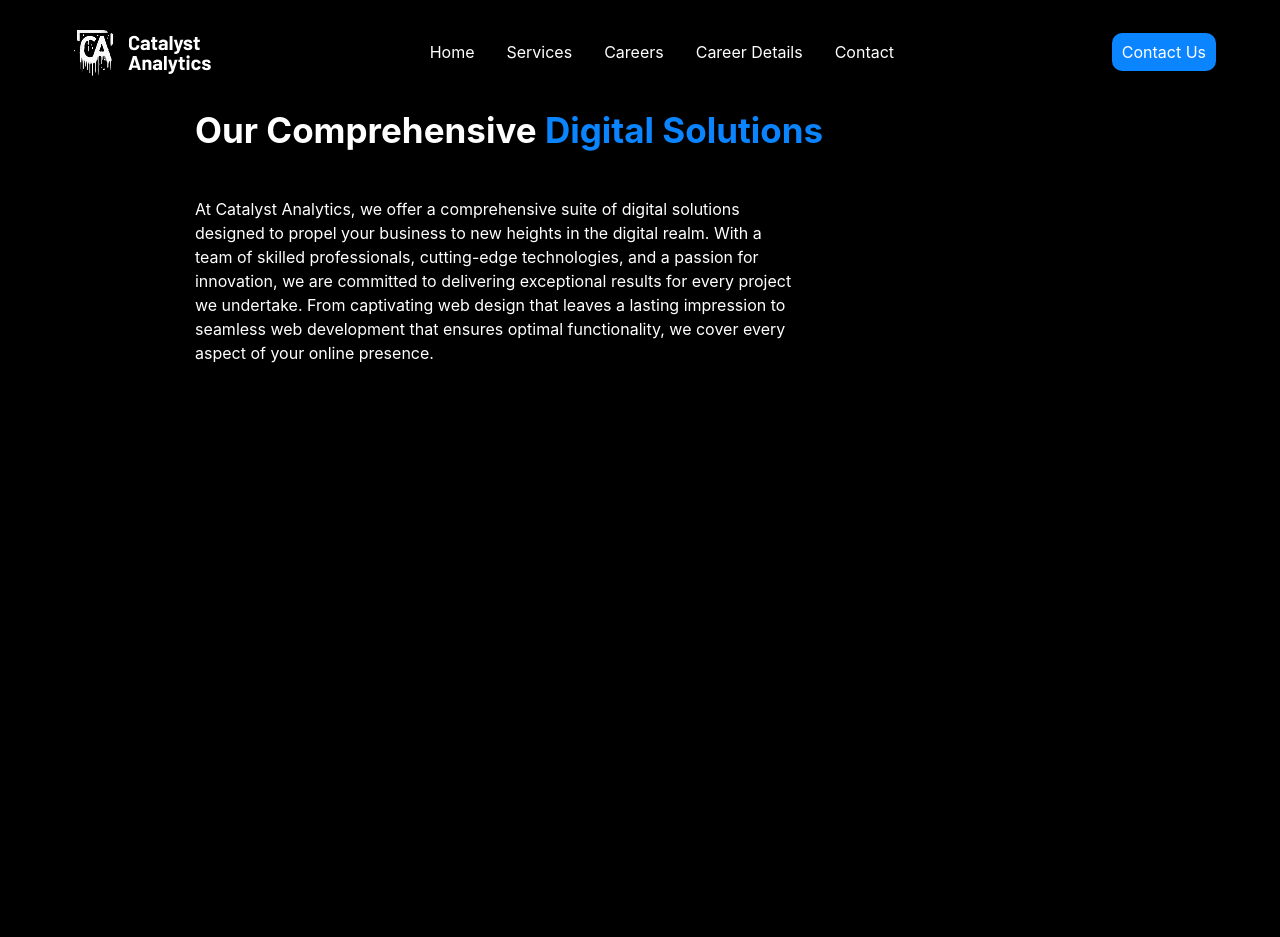
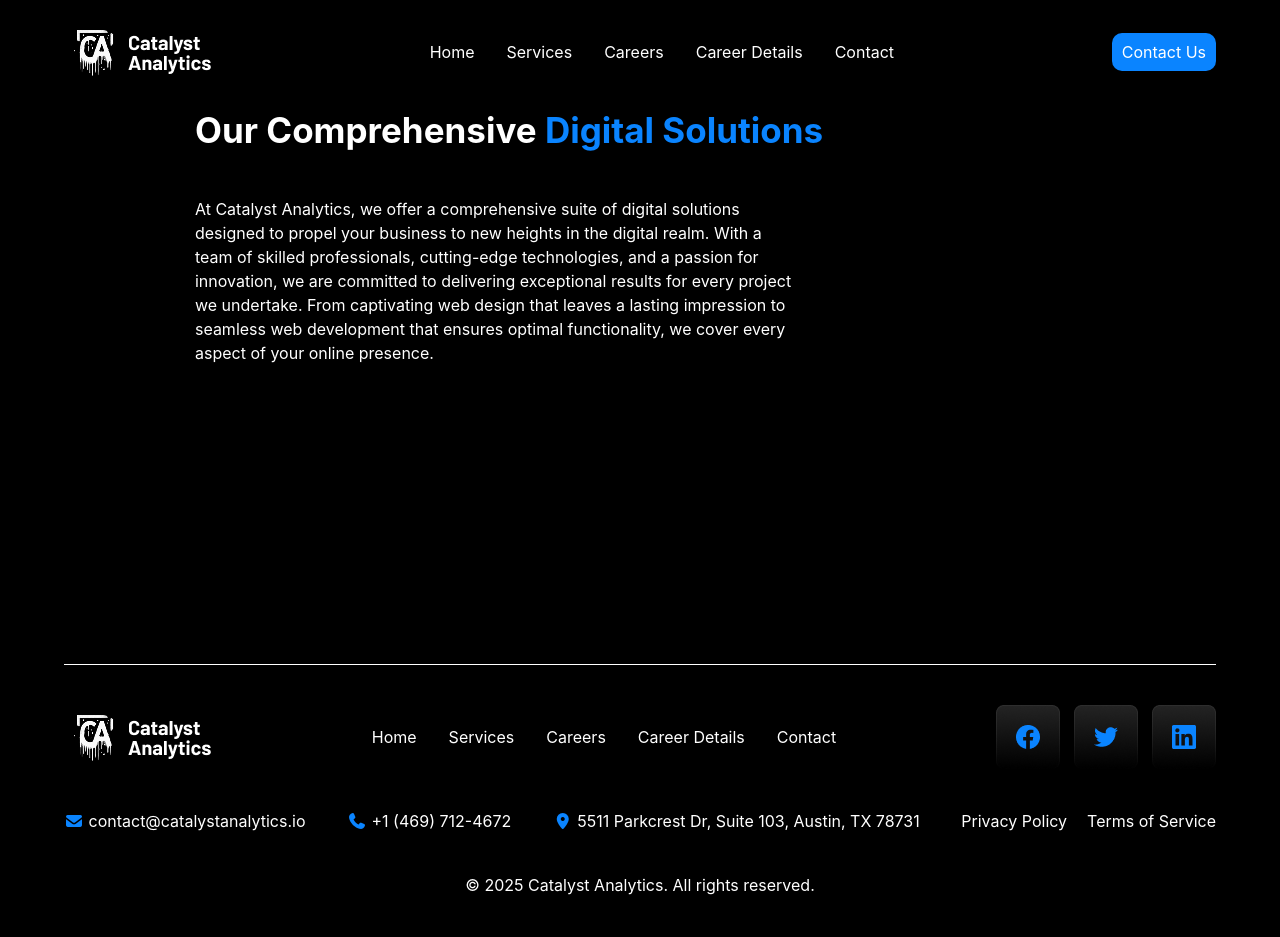
Before and after one commit to Hojiakbar-art/Git-exam-3, a website: page main.html in a window 1280 px wide. Before the commit the page ends 800 px from the top, so only its background shows below. Drawn offline with nearby package versions, Linux system fonts and the light colour scheme; files that its build step writes are made by us from their sources.

Commit message:
Added footer to page 2

```diff
--- a/main.html
+++ b/main.html
@@ -32,5 +32,28 @@
             </div>
         </div>
     </section>
+    <footer class="w-[90%] lg:max-w-300 m-auto p-[40px_0] flex flex-col gap-10 mt-15 border-t-1">
+        <div class=" flex justify-between items-center ">
+            <img src="./src/Logo (3).png" alt="">
+            <nav class="hidden lg:flex lg:gap-8 lg:items-center">
+            <a href="#">Home</a>
+            <a href="#">Services</a>
+            <a href="#">Careers</a>
+            <a href="#">Career Details</a>
+            <a href="#">Contact</a>
+        </nav>
+        <img src="./src/Buttons Container.png" alt="">
+        </div>
+        <div class=" flex justify-between items-center ">
+            <p><i class="fa-solid fa-envelope text-[#0A84FF]"></i> contact@catalystanalytics.io</p>
+            <p><i class="fa-solid fa-phone text-[#0A84FF]"></i> +1 (469) 712-4672</p>
+            <p><i class="fa-solid fa-location-dot text-[#0A84FF]"></i> 5511 Parkcrest Dr, Suite 103, Austin, TX 78731</p>
+            <div class="flex items-center gap-5 ">
+                <p>Privacy Policy</p>
+                <p>Terms of Service</p>
+            </div>
+        </div>
+        <h1 class="text-center">© 2025 Catalyst Analytics. All rights reserved.</h1>
+    </footer>
 </body>
 </html>
```
